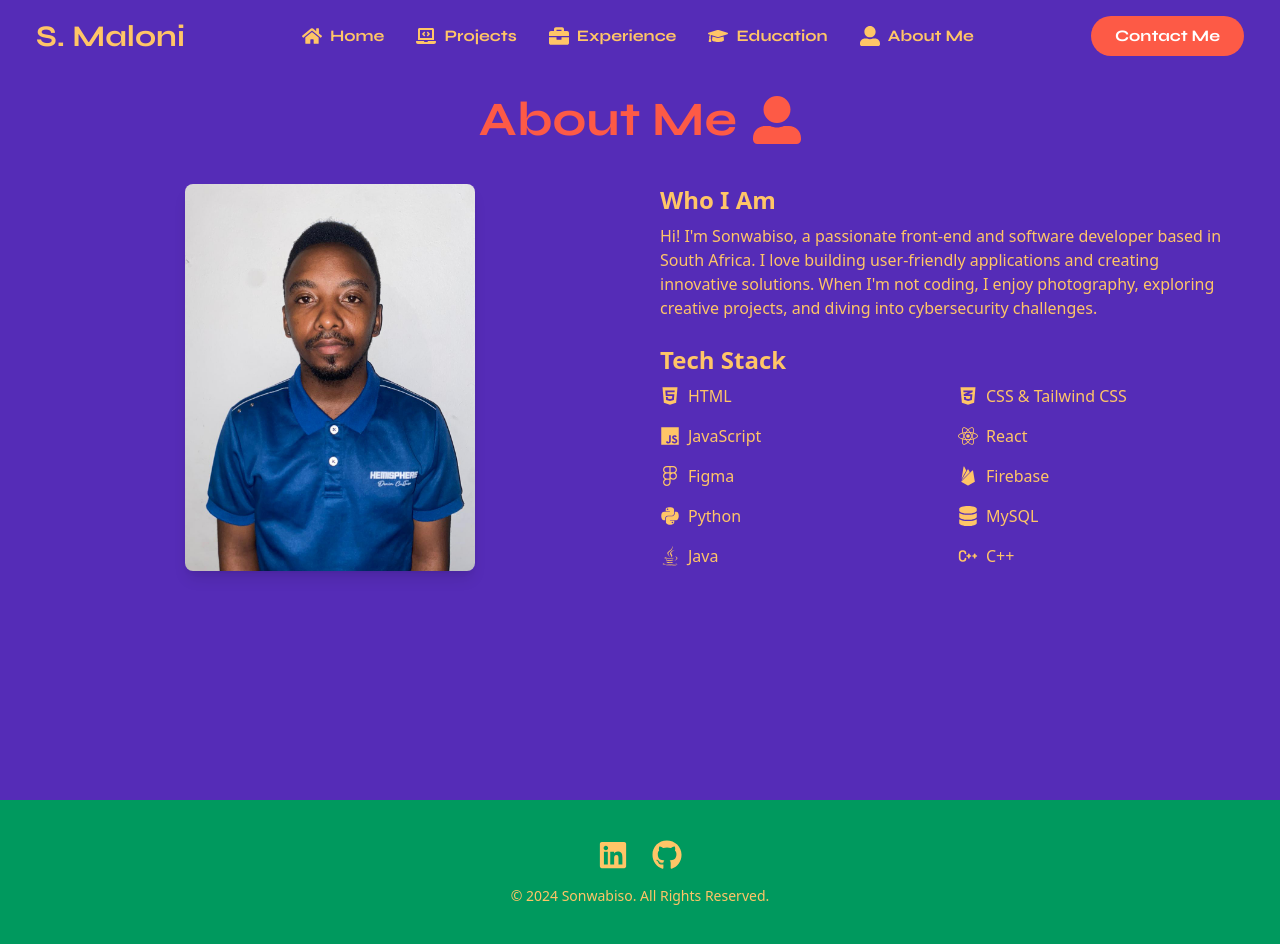
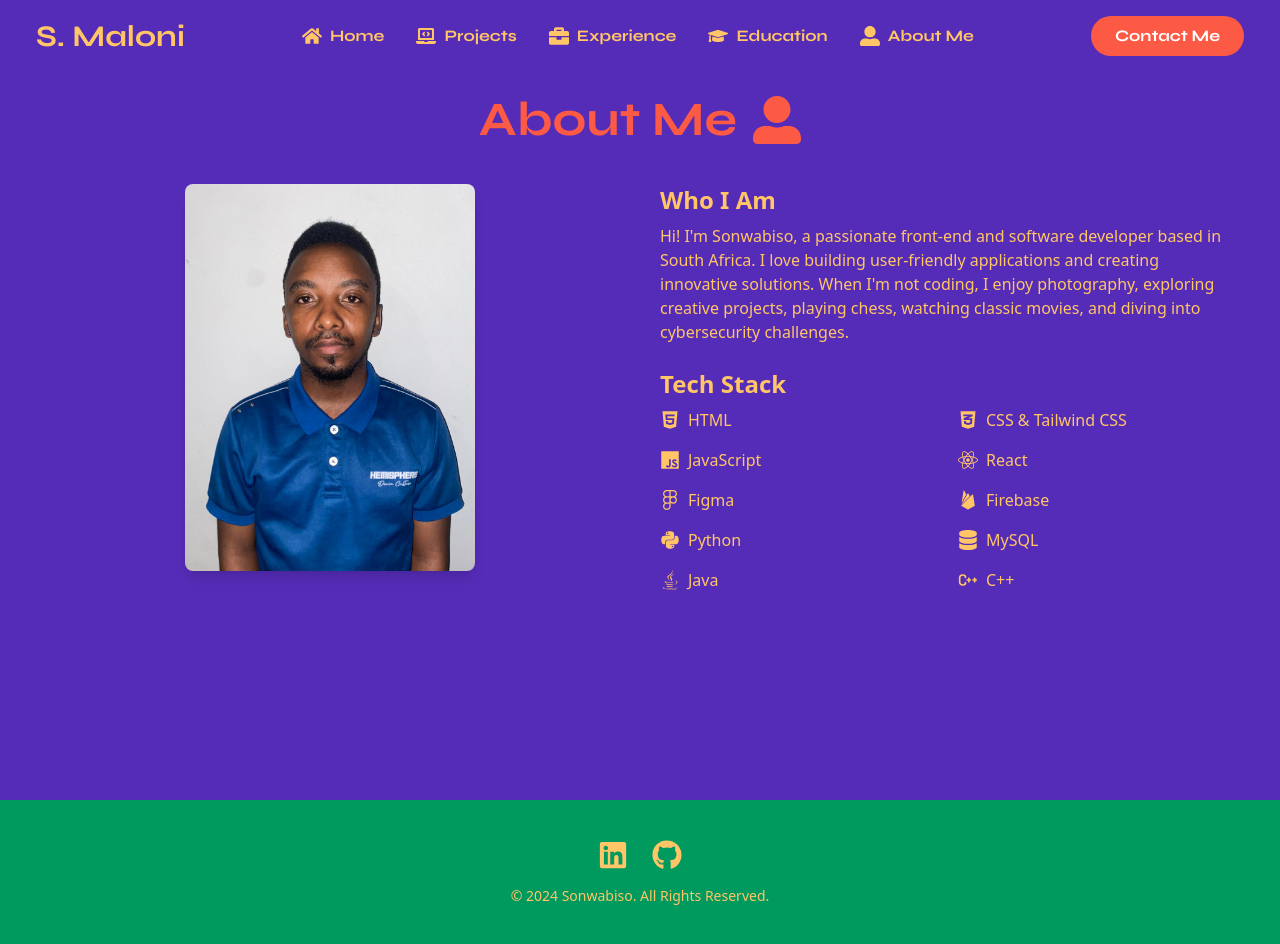
Before and after one commit to Sonwabiso1/my-portfolio, a React (Vite) app: page /About in a window 1280 px wide. Built offline with nearby package versions, Linux system fonts and the light colour scheme.

Commit message:
added playing chess

```diff
--- a/src/pages/AboutMe.jsx
+++ b/src/pages/AboutMe.jsx
@@ -32,7 +32,7 @@ const AboutMe = () => {
                         <p>
                             Hi! I'm Sonwabiso, a passionate front-end and software developer based in South Africa.
                             I love building user-friendly applications and creating innovative solutions.
-                            When I'm not coding, I enjoy photography, exploring creative projects, and diving into cybersecurity challenges.
+                            When I'm not coding, I enjoy photography, exploring creative projects, playing chess, watching classic movies, and diving into cybersecurity challenges.
                         </p>
                     </div>
 
```
